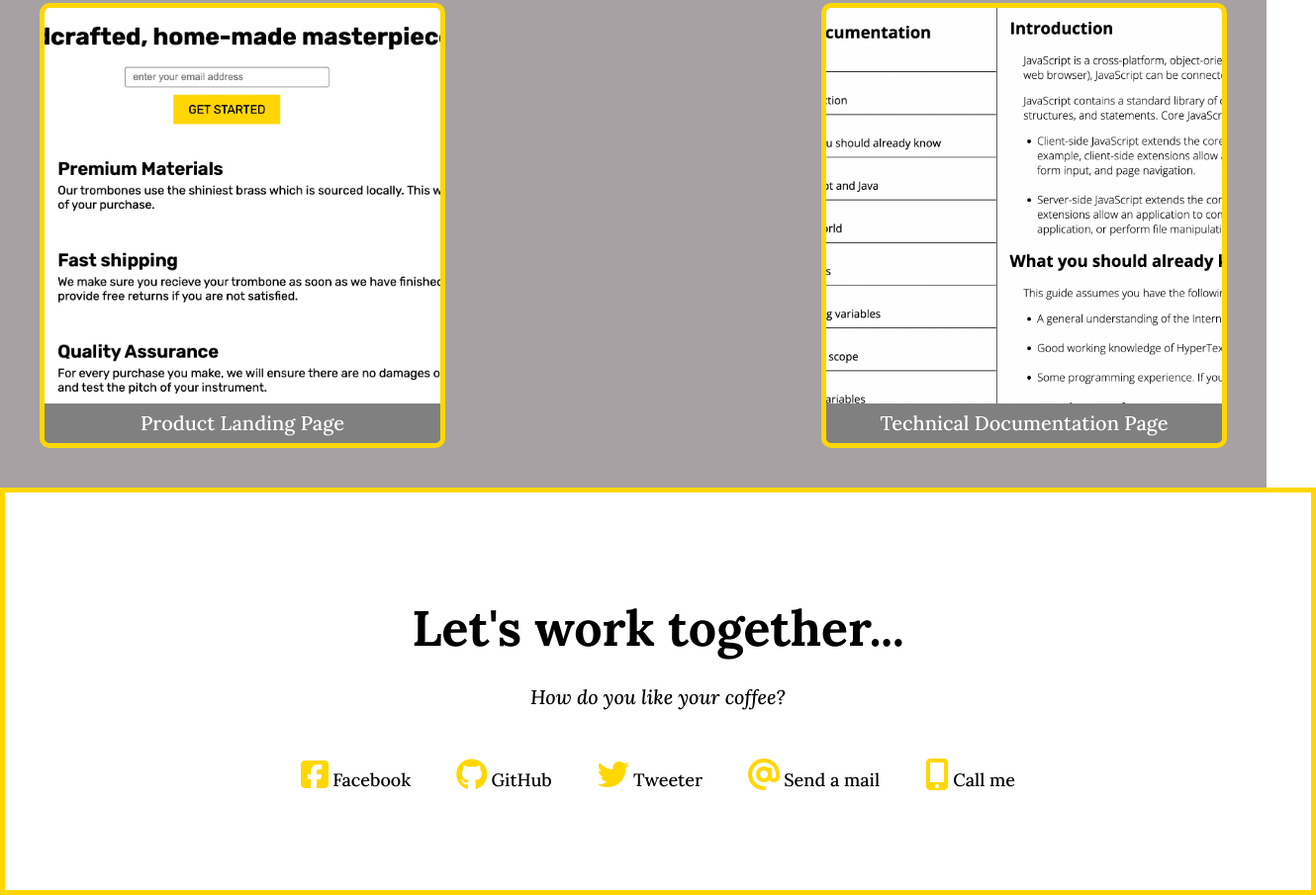
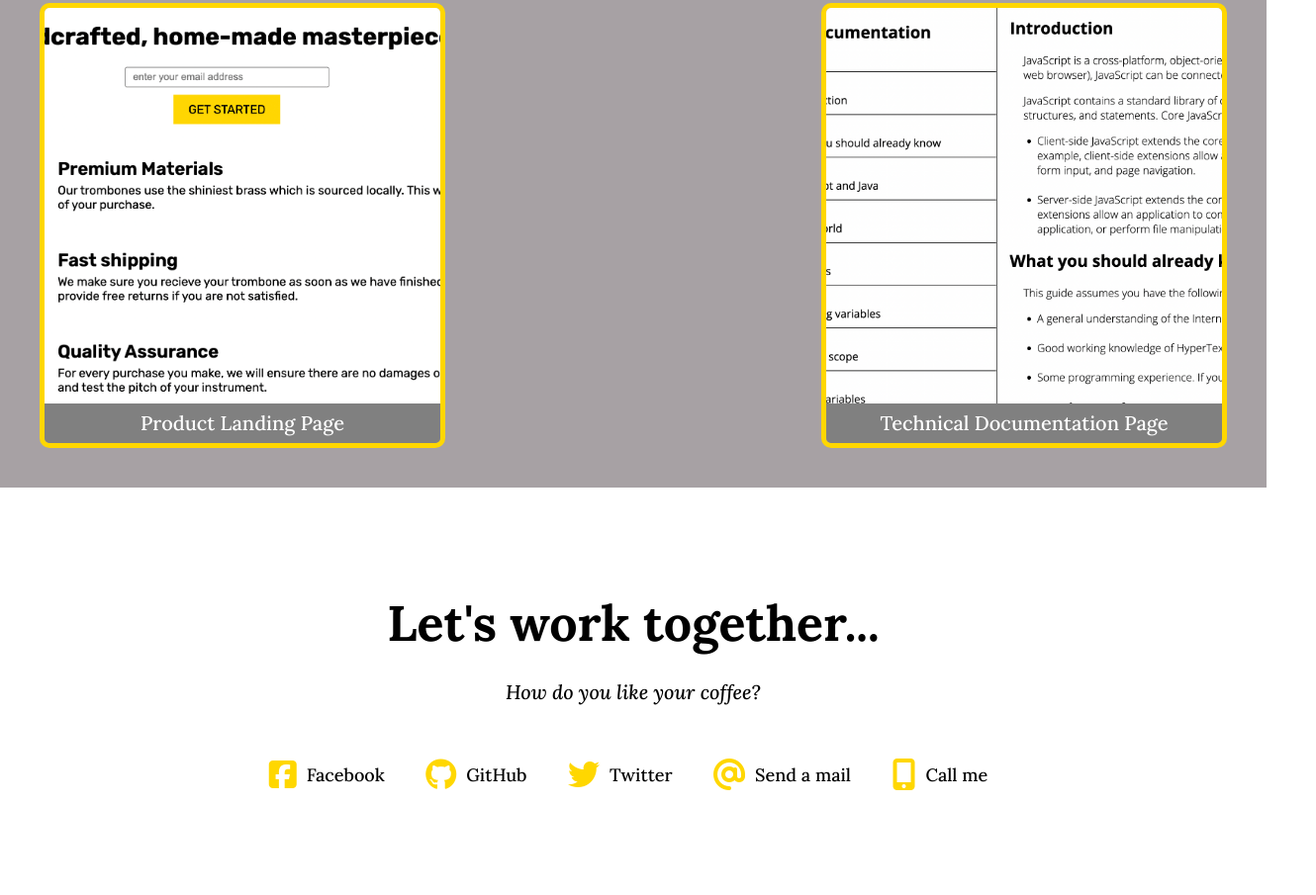
Before and after one commit to Qlibane/Portfolio, a plain HTML site: page index.html in a window 1280 px wide. Shown: the part 1561-2466 px from the top of the page at 99% size, 1330 px wide, since content can reach past the window. Drawn offline with Linux system fonts and the light colour scheme.

Commit message:
added stylings

```diff
--- a/Styles/styles.css
+++ b/Styles/styles.css
@@ -71,6 +71,8 @@ nav {
 a {
     text-decoration: none;
     color: white;
+    display: flex;
+    align-items: center;
 }
 
 a:hover {
@@ -112,7 +114,6 @@ a:hover {
 
 i {
     color: gold;
-
 }
 
 .projects-section {
@@ -200,7 +201,7 @@ i {
 .contact-link {
     color: black;
     font-size: 18px;
-
+    padding: 10px;
 }
 .contacts-section {
     display: flex;
@@ -208,8 +209,8 @@ i {
     align-items: center;
     flex-direction: column;
     width: 100%;
-    padding: 100px 20px;
-    border: 5px solid gold;
+    padding: 100px 0px;
+
 }
 .contacts-link-container {
     display: flex;
@@ -235,6 +236,8 @@ i {
     flex-direction: column;
     width: 100%;
 }
-.contacts {
-    text-align: center;
+
+.contact {
+    display: flex;
+    align-items: center;
 }
--- a/index.html
+++ b/index.html
@@ -21,7 +21,9 @@
         <p>MY NAME IS</p>
         <p class="bio-name">QABALE JIRMO</p>
         <p>FRONT-END SOFTWARE DEVELOPER</p>
-        <button>VIEW PROJECTS</button>
+        <a href="https://github.com/Qlibane" target="blank">
+            <button>VIEW PROJECTS</button>
+        </a>
       </div>
       <div>
         <nav>
@@ -90,36 +92,35 @@
         </div>
       </div>
       <footer>
-        <div class="contacts-section">
+        <div id="Contact Me" class="contacts-section">
             <div class="contacts-information">
               <h2 class="contact-intro">Let's work together...</h2>
               <p class="contact-synopsis">How do you like your coffee?</p>
             </div>
             <div class="contacts-link-container">
-              <div class="contacts">
-                <a href="https://facebook.com/qabale.liban/" target="blank"
+
+              <a href="https://facebook.com/qabale.liban/" target="blank"
                 ><i class="fa-brands fa-facebook-square fa-2x"></i>
                 <span class="contact-link">Facebook</span>
               </a>
-              </div>
               <a href="https://github.com/Qlibane" target="blank">
                 <i class="fa-brands fa-github fa-2x"></i>
                 <span class="contact-link">GitHub</span>
               </a>
               <a href="https://tweeter.com/qabale.liban/" target="blank">
                 <i class="fa-brands fa-twitter fa-2x"></i>
-                <span class="contact-link">Tweeter</span>
+                <span class="contact-link">Twitter</span>
               </a>
               <a href="mailto:qjirmo@gmail.com" target="blank">
-                <i class="fa-solid fa-at fa-2x"></i>
-                <span class="contact-link">Send a mail</span>
+                    <i class="fa-solid fa-at fa-2x"></i>
+                    <span class="contact-link">Send a mail</span>
               </a>
               <a href="tel:254-717-826-160" target="blank">
                 <i class="fa-solid fa-mobile-screen-button fa-2x"></i>
                 <span class="contact-link">Call me</span>
               </a>
             </div>
-
+        </div>
       </footer>
 
       </div>
```
